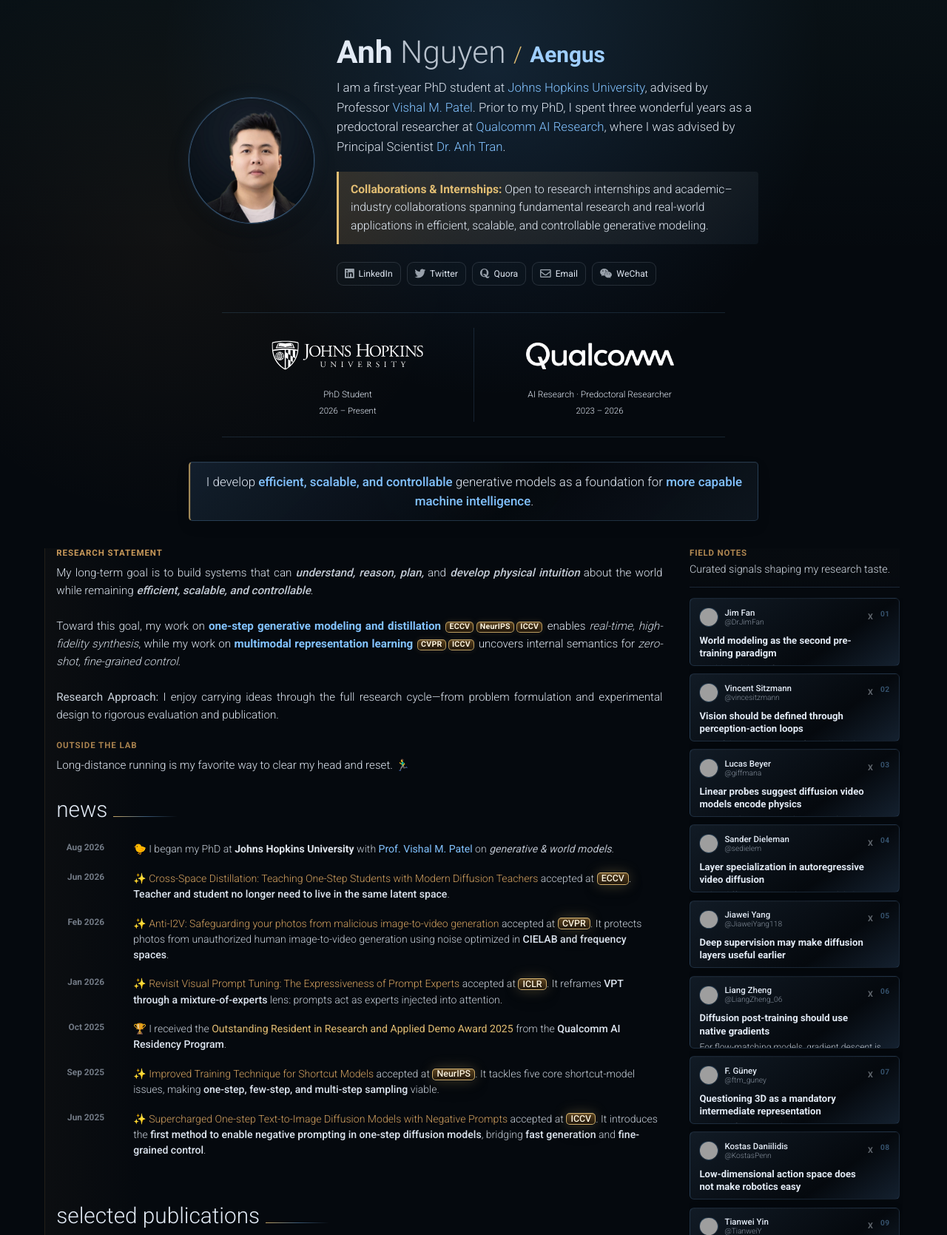
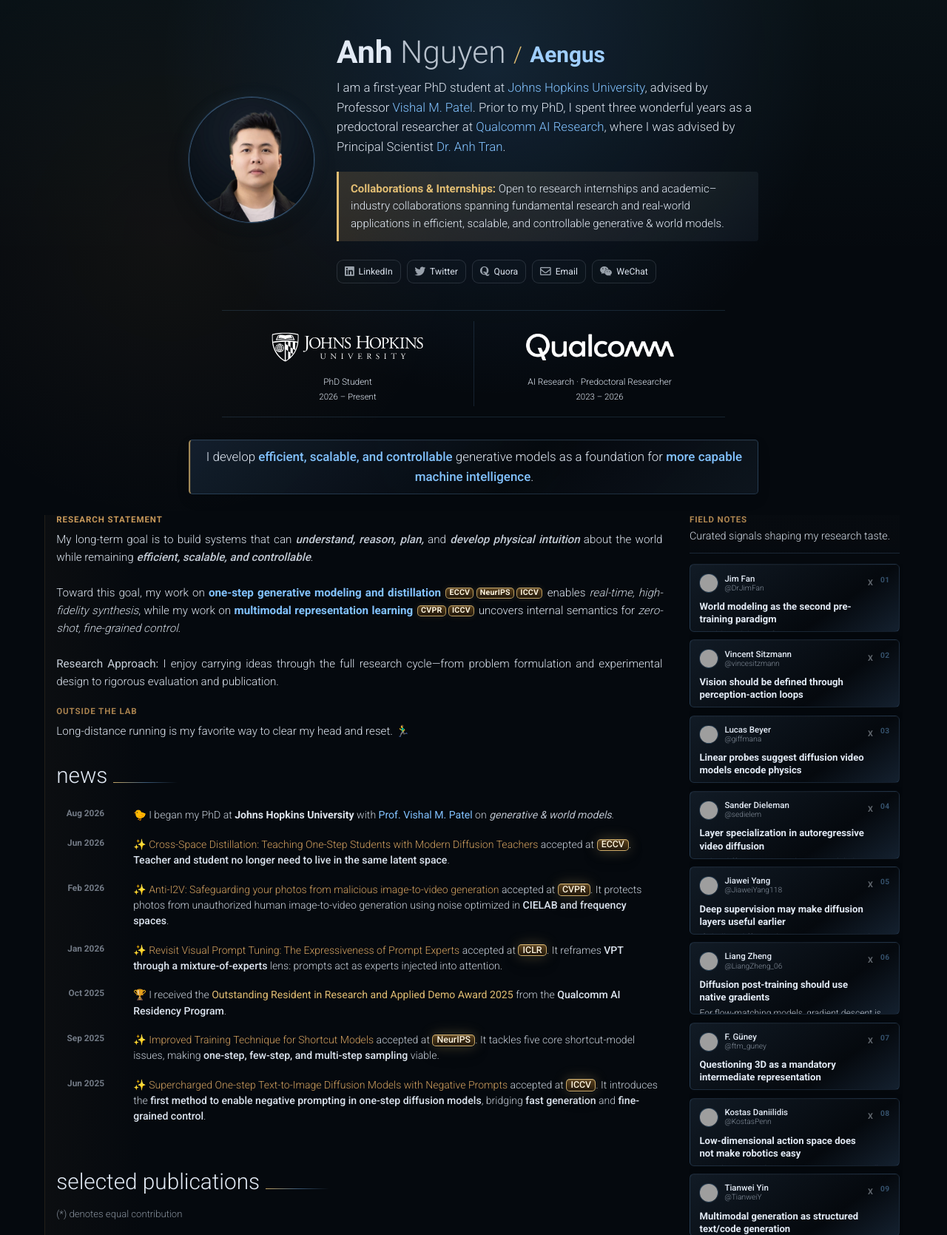
Before and after one commit to aengusng8/aengusng8.github.io, a Jekyll site: the page built from _pages/about.md, in a window 1280 px wide, cut to the strip 0-1669 px from the top of the page. Shown: the whole strip at 74% size. Built offline with Jekyll 4.4.1, drawn with Linux system fonts in a browser that asks for light colours; emoji names are drawn with the system emoji font; comment, search, counter and statistics services are not loaded; a style sheet for code colours, icons or effects is not loaded; grey boxes are pictures that could not be loaded.

Commit message:
Tighten profile spacing and update collaboration wording

```diff
--- a/_pages/about.md
+++ b/_pages/about.md
@@ -11,7 +11,7 @@
 
   <div class="profile-opportunity-card">
     <span class="profile-opportunity-card__label">Collaborations &amp; Internships:</span>
-    Open to research internships and academic–industry collaborations spanning fundamental research and real-world applications in efficient, scalable, and controllable generative modeling.
+    Open to research internships and academic–industry collaborations spanning fundamental research and real-world applications in efficient, scalable, and controllable generative &amp; world models.
   </div>
 
 profile:
--- a/_sass/_base.scss
+++ b/_sass/_base.scss
@@ -1296,7 +1296,7 @@
 
 .research-thesis-card {
   max-width: 900px !important;
-  margin: 0 auto 2.35rem;
+  margin: 0 auto 1.75rem;
   overflow: hidden;
   border: 1px solid rgba(130, 194, 255, 0.2);
   border-left: 2px solid rgba(225, 189, 115, 0.7);
@@ -1310,7 +1310,7 @@
 }
 
 .research-thesis-card__inner {
-  padding: 0.78rem 1.24rem;
+  padding: 0.6rem 1.1rem;
   border-left: 1px solid rgba(211, 161, 95, 0.12);
   text-align: center;
 }
@@ -1324,7 +1324,7 @@
   border-radius: 0 4px 4px 0;
   background: linear-gradient(135deg, rgba(211, 161, 95, 0.18), rgba(130, 194, 255, 0.055));
   box-shadow: none;
-  font-size: 0.98rem;
+  font-size: 0.94rem;
   line-height: 1.58;
 }
 
@@ -2076,7 +2076,7 @@
   }
 
   .research-thesis-card__inner {
-    padding: 0.66rem 0.74rem;
+    padding: 0.55rem 0.74rem;
     text-align: left;
   }
 
--- a/_sass/_layout.scss
+++ b/_sass/_layout.scss
@@ -179,8 +179,8 @@
   display: grid;
   grid-template-columns: repeat(2, minmax(0, 1fr));
   max-width: 680px;
-  margin: 0 auto 2.1rem;
-  padding: 1.25rem 0;
+  margin: 0 auto 1.35rem;
+  padding: 0.85rem 0;
   border-top: 1px solid rgba(130, 194, 255, 0.14);
   border-bottom: 1px solid rgba(130, 194, 255, 0.14);
 }
@@ -190,8 +190,8 @@
   flex-direction: column;
   align-items: center;
   justify-content: flex-start;
-  gap: 0.3rem;
-  padding: 0.35rem 1rem;
+  gap: 0.22rem;
+  padding: 0.2rem 1rem;
   text-align: center;
   color: var(--profile-text);
   text-decoration: none;
@@ -206,7 +206,7 @@
   align-items: center;
   justify-content: center;
   height: 64px;
-  margin-bottom: 0.4rem;
+  margin-bottom: 0.15rem;
   width: 100%;
 
   img { display: block; max-width: 100%; object-fit: contain; }
@@ -222,7 +222,7 @@
 }
 
 @media (max-width: 575px) {
-  .affiliation-strip { margin-bottom: 1.3rem; padding: 0.75rem 0; }
+  .affiliation-strip { margin-bottom: 1rem; padding: 0.6rem 0; }
   .affiliation-strip__item { padding: 0.25rem 0.65rem; }
   .affiliation-strip__logo { height: 48px; }
   .affiliation-strip__logo img { max-height: 48px; }
```
